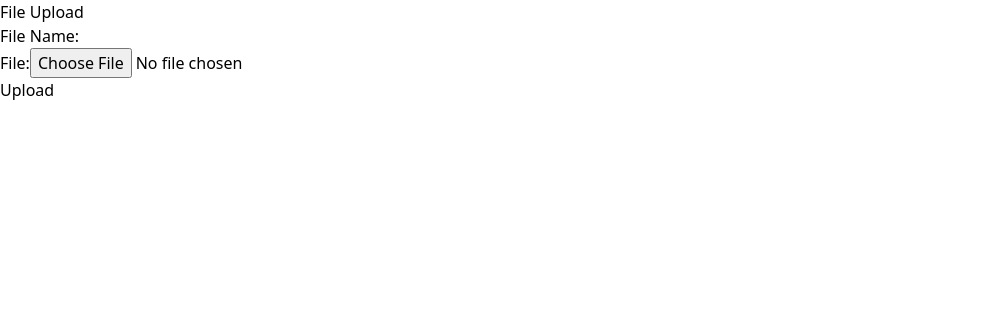
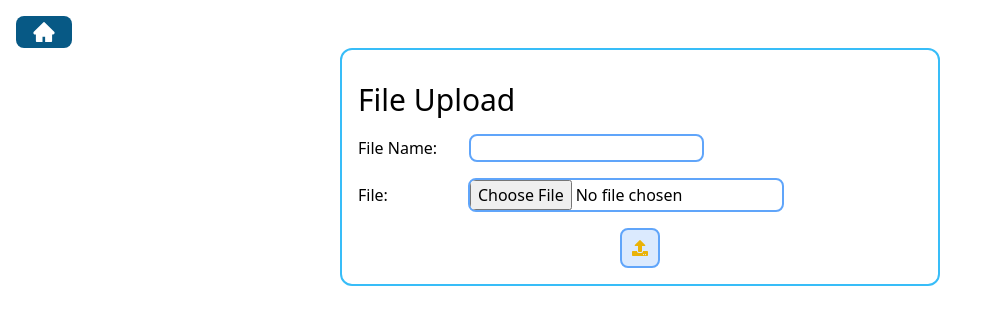
Before and after one commit to EZRA-DVLPR/Comp680FSWeb, a React (Vite) app in the folder client/: page /files/create in a window 1280 px wide. Shown: the top 324 px of the page, without its empty margins (0-1002 px from the left). Built offline with nearby package versions, Linux system fonts and the light colour scheme.

Commit message:
create files fixed

```diff
--- a/client/src/pages/CreateFiles.jsx
+++ b/client/src/pages/CreateFiles.jsx
@@ -1,60 +1,72 @@
-import React, { useState, useEffect } from 'react';
-import { useNavigate } from 'react-router-dom';
+import React, { useState } from 'react';
 import axios from 'axios';
 import HomeButton from '../components/HomeButton';
 import Spinner from '../components/Spinner';
 import { useSnackbar } from 'notistack';
+import { FaUpload } from "react-icons/fa";
+import { useNavigate } from 'react-router-dom';
 
 const CreateFiles = () => {
-   // State to hold the file and the name
+    const [loading, setLoading] = useState(false);
+
+    //navigate for going back to home
+    const navigate = useNavigate();
+
+    //states for file and filename
     const [file, setFile] = useState(null);
     const [fileName, setFileName] = useState('');
 
-   // Function to handle file change
+    const { enqueueSnackbar } = useSnackbar();
+
+    //handle file change
     const handleFileChange = (e) => {
         setFile(e.target.files[0]);
     };
 
-   // Function to handle file name change
+    //handle file name change
     const handleFileNameChange = (e) => {
         setFileName(e.target.value);
     };
 
-   // Function to handle form submission
+    //form submission
     const handleSubmit = async (e) => {
         e.preventDefault();
 
-       // Create a FormData object to hold the file and the name
+        //formdata obj holds the data
         const formData = new FormData();
         formData.append('file', file);
         formData.append('name', fileName);
 
+        setLoading(true);
         try {
-           // Send the form data to the server
+            //send formdata to server
             const response = await axios.post('http://localhost:5555/files/upload', formData, {
-               headers: {
-                   'Content-Type': 'multipart/form-data',
-               },
+                headers: { 'Content-Type': 'multipart/form-data',},
             });
-
-           // Handle the response from the server
-           console.log(response.data);
-           alert('File uploaded successfully!');
+            setLoading(false);
+            enqueueSnackbar('File uploaded successfully', {variant: 'success'});
+            navigate('/');
         } catch (error) {
             // Handle error
+            setLoading(false);
             console.error('Error uploading file:', error);
-           alert('Error uploading file. Please try again.');
+            enqueueSnackbar('Error uploading file', {variant: 'error'});
         }
     };
 
     return (
-       <div>
-           <h2>File Upload</h2>
+    <div className='p-4'>
+        <HomeButton />
+        {loading ? (<Spinner />) : '' }
+
+        <div className='flex flex-col border-2 border-sky-400 rounded-xl w-[600px] p-4 mx-auto'>
+            <h2 className='text-3xl my-4'>File Upload</h2>
             <form onSubmit={handleSubmit}>
-               <div>
+                <div className='mb-4'>
                     <label>
                         File Name:
                         <input
+                        className='border-2 border-blue-400 rounded-lg ml-8'
                         type="text"
                         value={fileName}
                         onChange={handleFileNameChange}
@@ -62,15 +74,27 @@ const CreateFiles = () => {
                         />
                     </label>
                 </div>
-               <div>
+                <div className='mb-4'>
                     <label>
                         File:
-                       <input type="file" onChange={handleFileChange} required />
+                        <input
+                        className='border-2 border-blue-400 rounded-lg ml-20'
+                        type="file"
+                        onChange={handleFileChange}
+                        required />
                     </label>
                 </div>
-               <button type="submit">Upload</button>
+                <div className='flex justify-center'>
+                    <button
+                    type="submit"
+                    className='border-2 border-blue-400 rounded-lg text-yellow-500 bg-blue-100 size-10 flex justify-center items-center'>
+                        <FaUpload />
+                    </button>
+                </div>
             </form>
         </div>
+    </div>
+
    );
 };
 
--- a/client/src/pages/EditFile.jsx
+++ b/client/src/pages/EditFile.jsx
@@ -6,8 +6,7 @@ import Spinner from '../components/Spinner';
 import { useSnackbar } from 'notistack';
 
 const EditFile = () => {
-
-  //required fields for adding to db
+  //filename required to update value in db
   const [filename, setFilename] = useState('');
 
   const [loading, setLoading] = useState(false);
@@ -39,7 +38,6 @@ const EditFile = () => {
       navigate('/');
     }).catch((err) => {
       setLoading(false);
-      //alert('An Error Occurred. Please Check Console');
       enqueueSnackbar('Error editing file information', {variant: 'error'});
       console.log(err);
     });
```
Also changed, not shown: 5 other files (tests, documents, lock files or other folders). Lines whose indentation alone changed are shown as unchanged.
